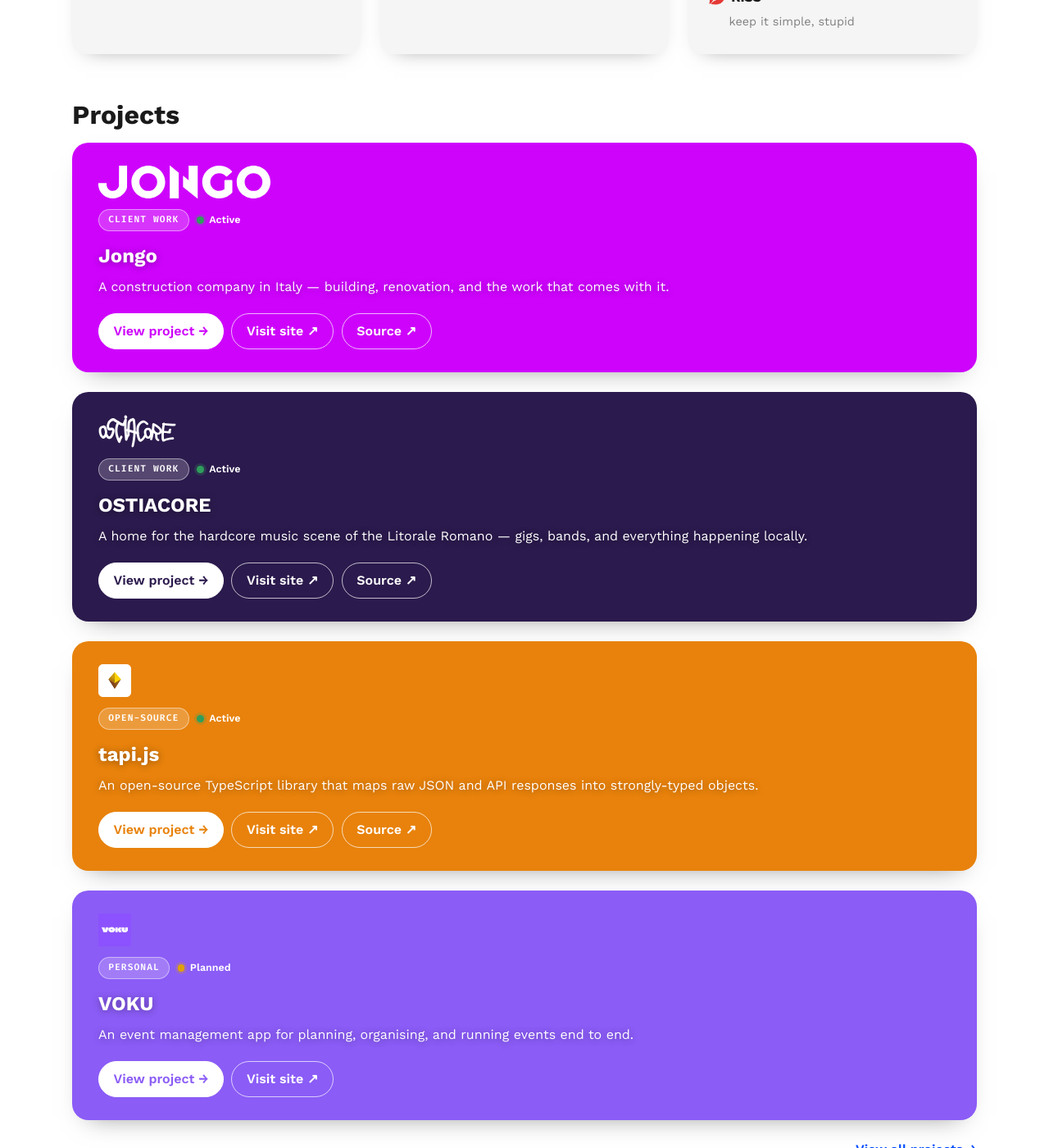
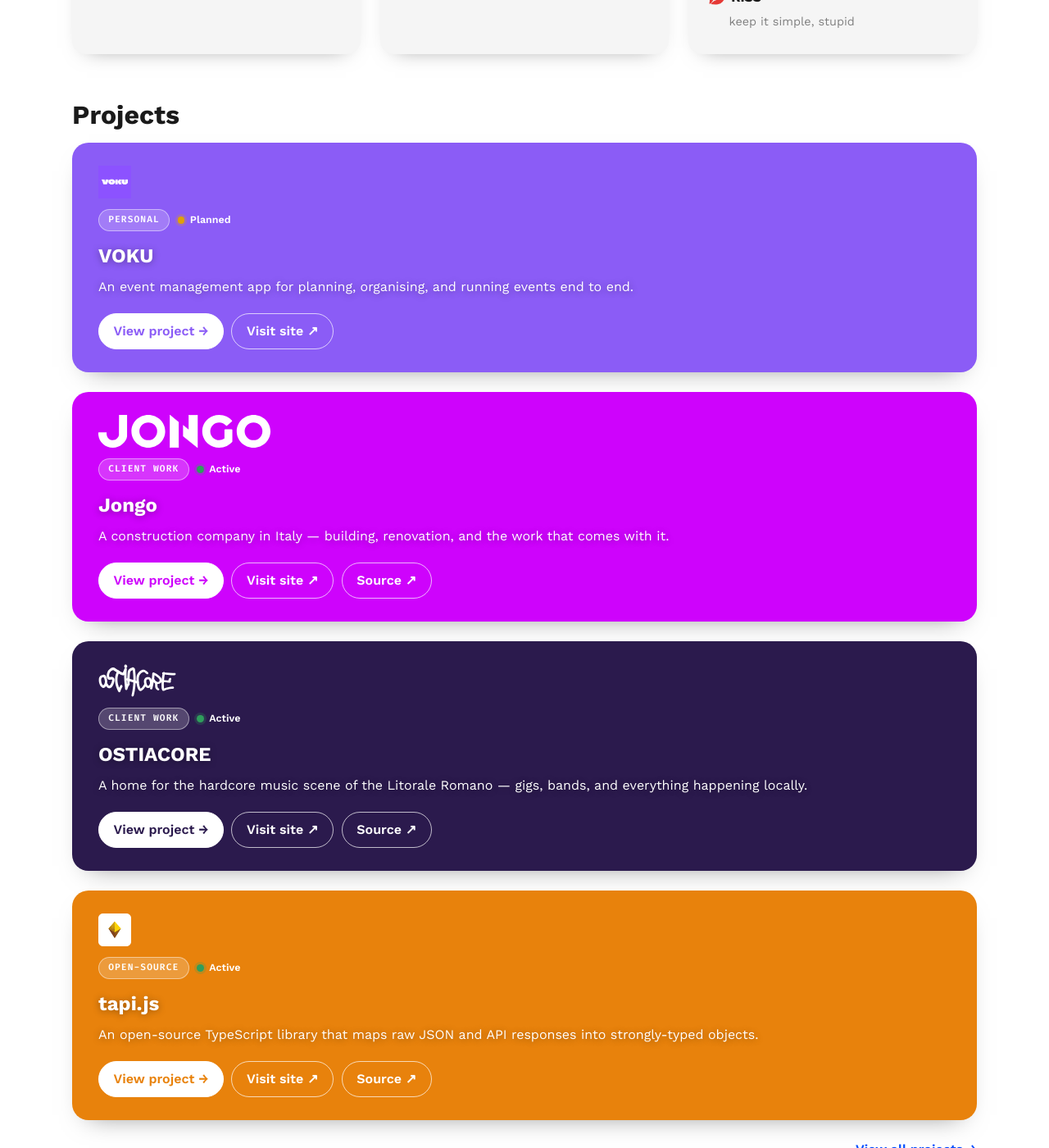
Before and after one commit to sinisimattia/sinisimattia, a Jekyll site: the page built from index.html, in a window 1280 px wide and 1400 px high, scrolled down 1233 px. Shown: the whole window at 82% size. Built offline with Jekyll 4.4.1, drawn with Linux system fonts in a browser that asks for light colours; some web fonts are replaced.

Commit message:
Order projects by status instead of the order field
Sort projects into planned, then active, then deprecated groups, each
ordered alphabetically by title, on both the home and projects pages.

Co-Authored-By: Claude Opus 4.8 (1M context) <noreply@anthropic.com>

```diff
--- a/projects/index.html
+++ b/projects/index.html
@@ -4,7 +4,11 @@ title: "Projects"
 ---
 <section>
 	<h1 class="title">Projects</h1>
-	{%- assign projects = site.projects | sort: "order" %}
+	{%- comment %}Order by status (planned → active → deprecated), alphabetical within each group.{% endcomment %}
+	{%- assign planned = site.projects | where: "status", "planned" | sort_natural: "title" %}
+	{%- assign active = site.projects | where: "status", "active" | sort_natural: "title" %}
+	{%- assign deprecated = site.projects | where: "status", "deprecated" | sort_natural: "title" %}
+	{%- assign projects = planned | concat: active | concat: deprecated %}
 	<div class="project-list">
 		{%- for project in projects %}
 		{% include project-card.html project=project %}
```
Also changed, not shown: index.html (+6 -1 lines).
